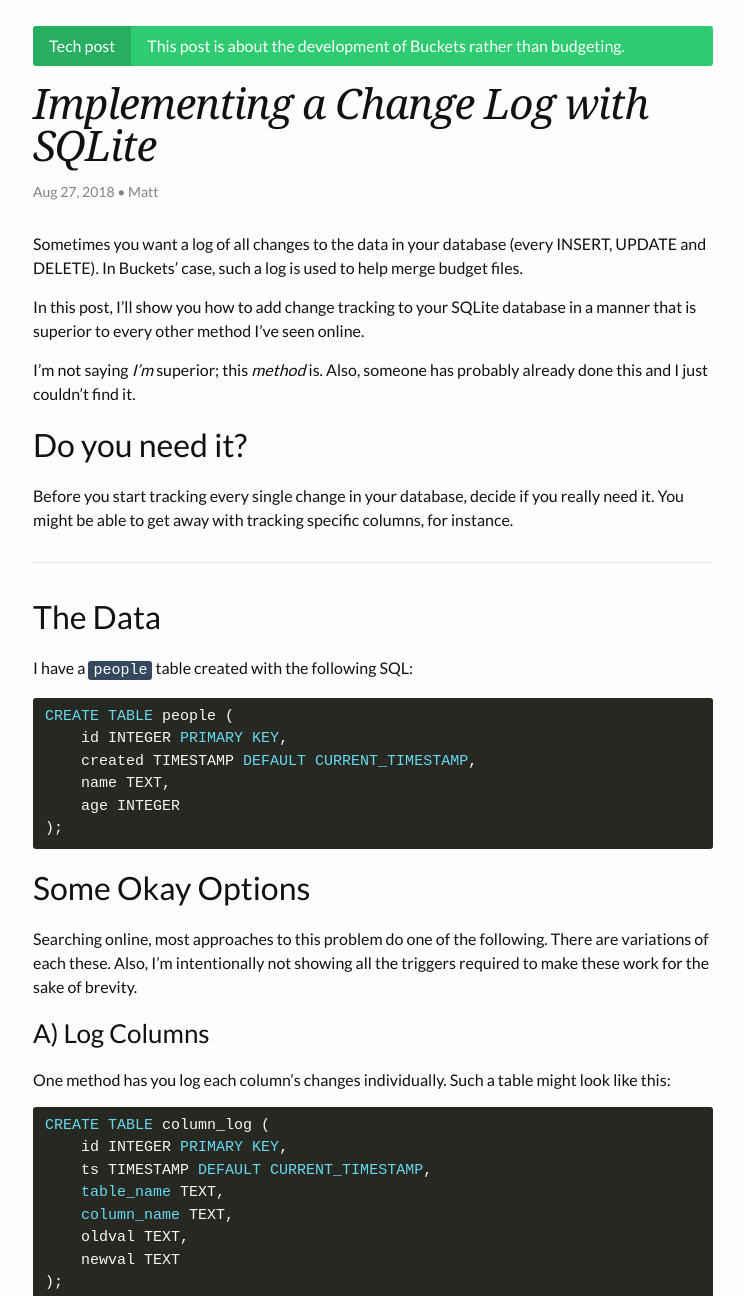
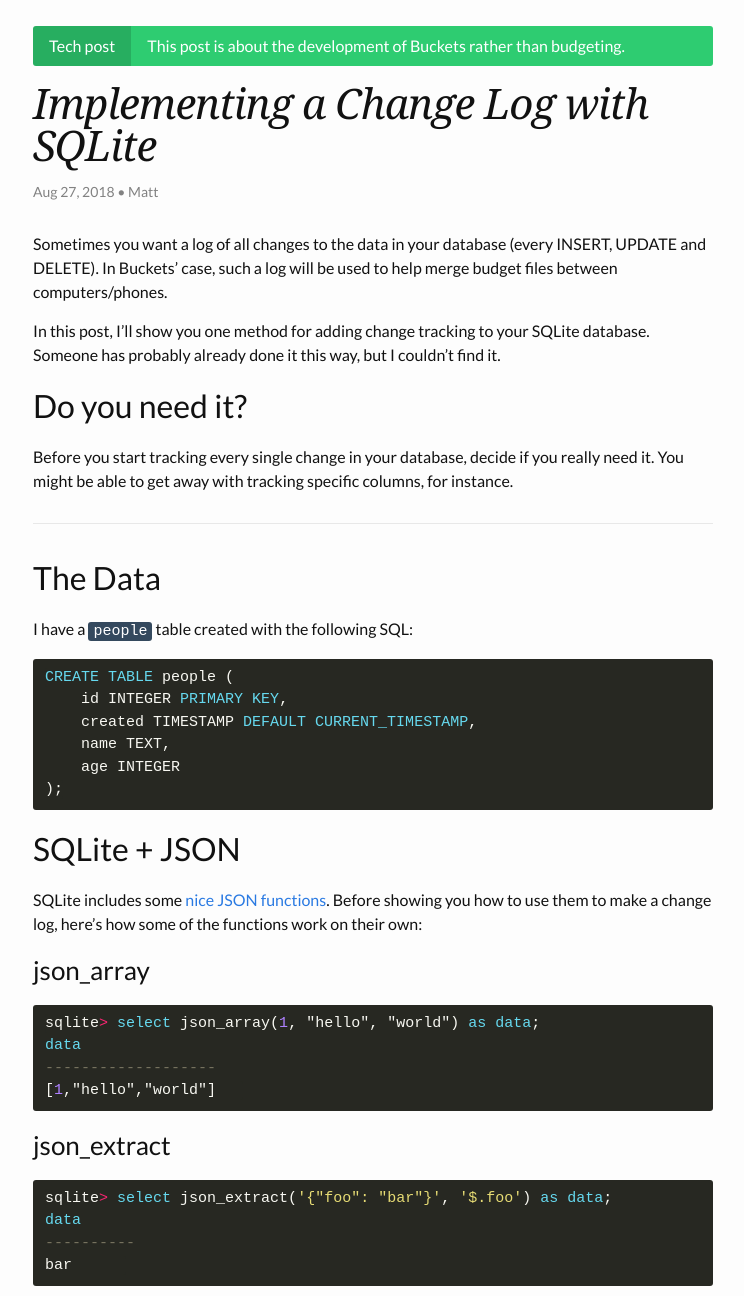
Before and after one commit to https-www-twitter-com-henry0323389595/buckets.github.io, a Jekyll site: the page built from _posts/2018-08-27-sqlite-changelog.md, in a window 1280 px wide and 1400 px high, cut to the strip 104-1400 px from the top of the window. Shown: the whole strip, without its empty margins (267-1011 px from the left). Built offline with Jekyll 4.4.1, drawn with Linux system fonts in a browser that asks for light colours; comment, search, counter and statistics services are not loaded; some of the changed text lies outside the part shown.

Commit message:
Forget the comparisons :)

````diff
--- a/_posts/2018-08-27-sqlite-changelog.md
+++ b/_posts/2018-08-27-sqlite-changelog.md
@@ -7,13 +7,9 @@ tags: tech
 excerpt_separator: <!--more-->
 ---
 
-Sometimes you want a log of all changes to the data in your database (every INSERT, UPDATE and DELETE).  In Buckets' case, such a log is used to help merge budget files.
+Sometimes you want a log of all changes to the data in your database (every INSERT, UPDATE and DELETE).  In Buckets' case, such a log will be used to help merge budget files between computers/phones.
 
-In this post, I'll show you how to add change tracking to your SQLite database in a manner that is superior to every other method I've seen online.
-
-<!--more-->
-
-I'm not saying *I'm* superior; this *method* is.  Also, someone has probably already done this and I just couldn't find it.
+In this post, I'll show you one method for adding change tracking to your SQLite database.  Someone has probably already done it this way, but I couldn't find it.
 
 ## Do you need it?
 
@@ -34,118 +30,9 @@ CREATE TABLE people (
 );
 ```
 
-## Some Okay Options
-
-Searching online, most approaches to this problem do one of the following.  There are variations of each these.  Also, I'm intentionally not showing all the triggers required to make these work for the sake of brevity.
-
-### A) Log Columns
-
-One method has you log each column's changes individually.  Such a table might look like this:
-
-```sql
-CREATE TABLE column_log (
-    id INTEGER PRIMARY KEY,
-    ts TIMESTAMP DEFAULT CURRENT_TIMESTAMP,
-    table_name TEXT,
-    column_name TEXT,
-    oldval TEXT,
-    newval TEXT
-);
-```
-
-Pros:
-
-- Highly granular
-- Records only columns that changed
-
-Cons:
-
-- Creates lots of rows
-- You lose type info
-- A single UPDATE/INSERT is broken up into many rows (which may be cumbersome to reconstruct)
-
-### B) Custom Log Tables
-
-This method requires that you create a log table per data table and keep the schema in sync.  Something like:
-
-```sql
-CREATE TABLE people_log (
-    id INTEGER PRIMARY KEY,
-    ts TIMESTAMP DEFAULT CURRENT_TIMESTAMP,
-    old_id INTEGER,
-    new_id INTEGER,
-    old_created TIMESTAMP,
-    new_created TIMESTAMP,
-    old_name TEXT,
-    new_name TEXT,
-    old_age TEXT,
-    new_age TEXT
-);
-```
-
-Pros:
-
-- Your change log entry's schema will always match your data's schema.
-
-
-Cons:
-
-- You have to remember to update the log table's schema.
-- Double the number of tables
-
-### C) Store SQL
-
-You could store the SQL used to make each change (or unmake it, if you prefer), similar to the Undo/Redo technique described [here](https://www.sqlite.org/undoredo.html).  Buckets uses a version of this method for its undo/redo feature.
-
-```sql
-CREATE TABLE change_log_sql (
-    id INTEGER PRIMARY KEY,
-    ts TIMESTAMP DEFAULT CURRENT_TIMESTAMP,
-    action TEXT
-);
-
--- Inserts
-CREATE TRIGGER people_insert
-AFTER INSERT ON people
-BEGIN
-    INSERT INTO change_log_sql (action)
-    VALUES ('INSERT INTO people(id,created,name,age)
-        VALUES(
-            '||quote(NEW.id)||',
-            '||quote(NEW.created)||',
-            '||quote(NEW.name)||',
-            '||quote(NEW.age)||')');
-END;
-
--- Updates
-CREATE TRIGGER people_update
-AFTER UPDATE ON people
-BEGIN
-    INSERT INTO change_log_sql (action)
-    VALUES ('UPDATE people SET
-        id='||quote(NEW.id)||',
-        created='||quote(NEW.created)||',
-        name='||quote(NEW.name)||',
-        age='||quote(NEW.age)||' WHERE id='||quote(OLD.id));
-END;
-
--- and similarly for deletes...
-```
-
-Pros:
-
-- You could easily replay these.
-- Type information is preserved.
-
-Cons:
-
-- You have to parse SQL to do anything other than replay.
-
----
-
 ## SQLite + JSON
 
-SQLite includes some [nice JSON functions](https://www.sqlite.org/json1.html).  Before showing you how to use them to make a change log, here's how each function works on its own:
+SQLite includes some [nice JSON functions](https://www.sqlite.org/json1.html).  Before showing you how to use them to make a change log, here's how some of the functions work on their own:
 
 ### json_array
 
@@ -193,7 +80,7 @@ key         value       type        atom        id          parent      fullkey
 
 ## JSON Change Logs
 
-Using the above functions, you can make change logs.
+Using the above functions, you can make change logs!
 
 ### Version 1 - Track Everything
 
````
Also changed, not shown: other parts of _posts/2018-08-27-sqlite-changelog.md (+1 -1 lines).
